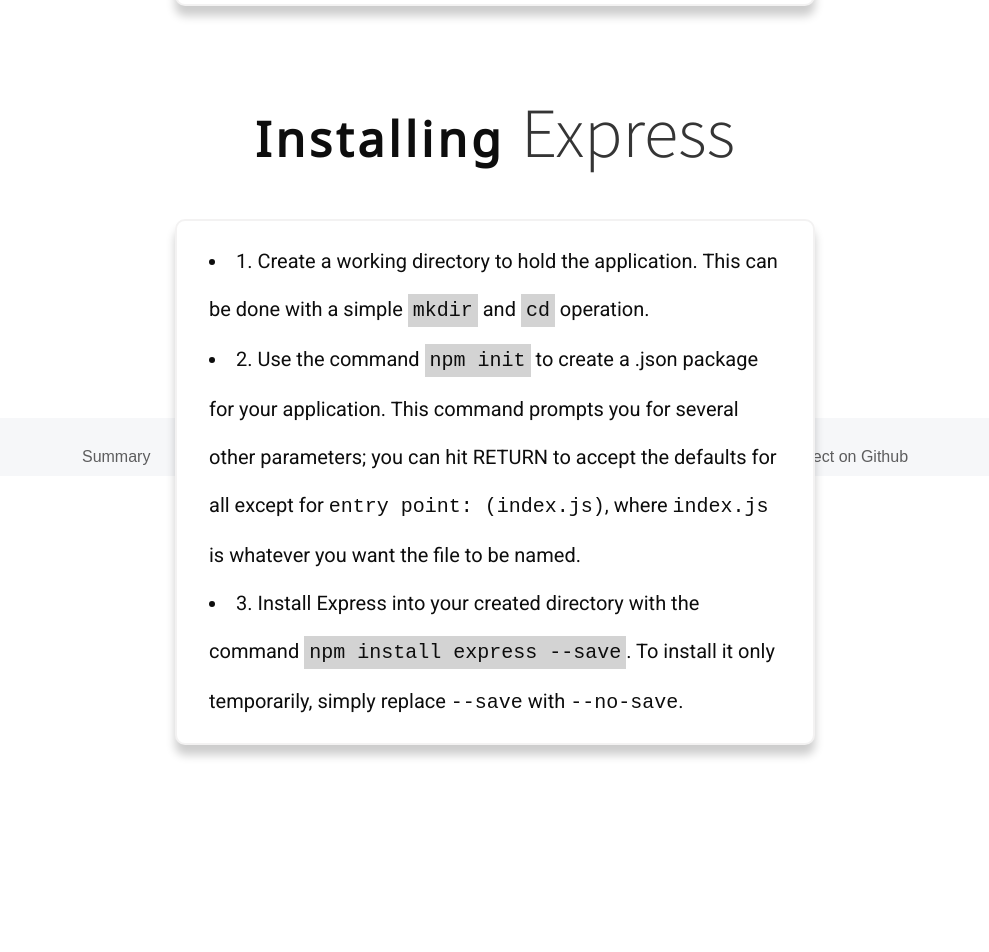
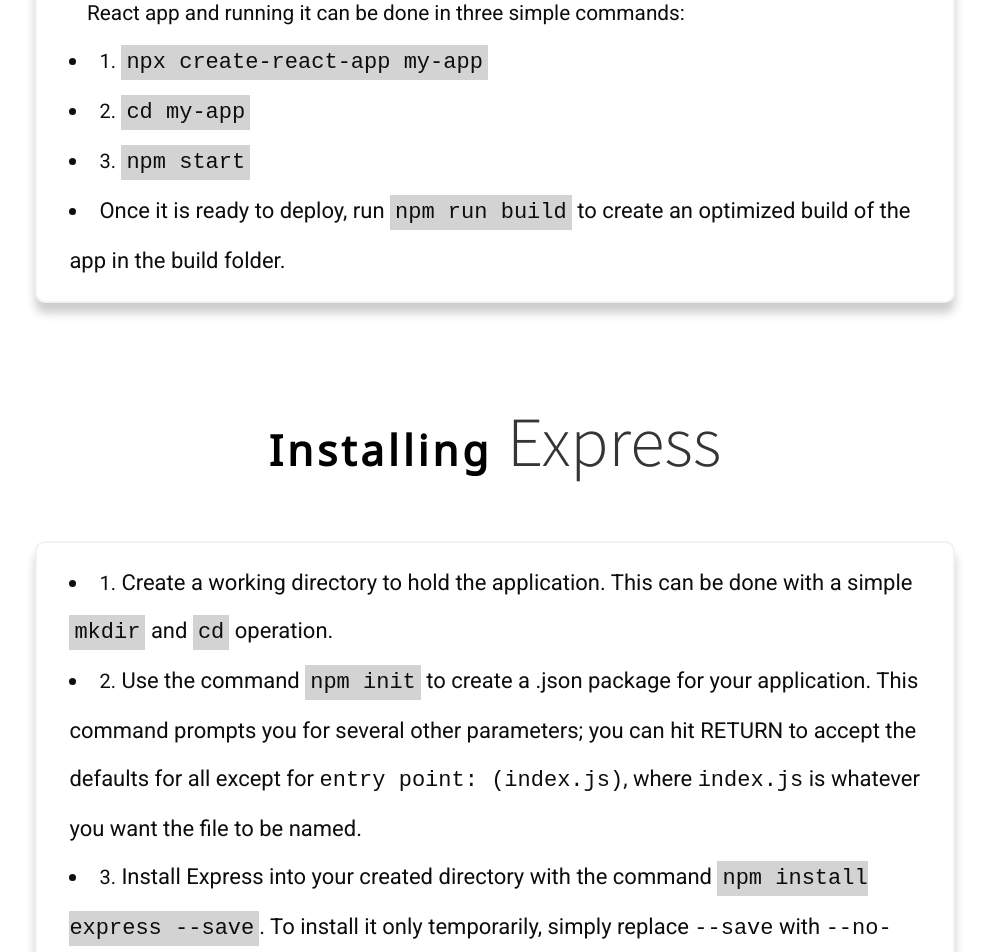
Before and after one commit to Ghazalmir/React-and-Express-Guide, a React (Create React App) app: page /installation in a window 1280 px wide. Shown: the part 369-1321 px from the top of the page, without its empty margins (145-1134 px from the left). Before the commit the page ends 1164 px from the top, so only its background shows below. Built offline with nearby package versions, Linux system fonts and the light colour scheme.

Commit message:
made Page 2 more responsive

```diff
--- a/src/pages/page01/page1.module.css
+++ b/src/pages/page01/page1.module.css
@@ -21,7 +21,7 @@
 .col6 {width:50%}
 .col7 {width:58.33%}
 .col8 {
-  margin-bottom: 50px !important;
+  margin-bottom: 100px !important;
   color: #0d0d0d;
   background-color: #fff;
 	border-radius: 10px;
@@ -34,9 +34,6 @@
 }
 
 .strengthsAndWeakness {
-  /* display: flex;
-  flex-direction: column;
-  justify-content: space-around; */
   display: grid;
   grid-template-rows: 1fr 1fr;
 }
@@ -155,12 +152,6 @@
   margin: 0;
 }
 
-/* @media only screen and (max-width:500px) {
-  img {max-width: 400px; height: auto};
-}
-@media only screen and (max-width:900px) {}
-@media only screen and (max-width:1920px) {} */
-
 @media only screen and (max-width:1280px) {
   .col8 {
     font-size: 18px;
--- a/src/pages/page02/page2.js
+++ b/src/pages/page02/page2.js
@@ -1,39 +1,161 @@
-import styles from './page2.module.css';
+import styles from "./page2.module.css";
 import { Helmet } from "react-helmet";
 
 function Page2() {
+	// const bodyStyles = {
+	//   'backgroundColor': 'blue',
+	// }
 	return (
-    <div>
 		<div className={styles.main}>
-        <h1 className={styles.h1Style}>Installing <span className={styles.reactWordHeader}>React</span></h1>
 			<div className={styles.all}>
+				<h2 className={styles.h2Style}>
+					Installing{" "}
+					<span className={styles.reactWordHeader}>React</span>
+				</h2>
 				<div className={styles.col8}>
-            <p className={styles.pStyle}>React can be added to a website in various ways, from adding it directly to an HTML page or through creating a more integrated app; this tutorial will handle the latter.
-            Creating a React app and running it can be done in three simple commands:
+					<p className={styles.pStyle}>
+						React can be added to a website in various ways, from
+						adding it directly to an HTML page or through creating a
+						more integrated app; this tutorial will handle the
+						latter. Creating a React app and running it can be done
+						in three simple commands:
 					</p>
 					<div className={styles.reactPop}>
-              <li><span style={{fontSize:20}}>1.</span> <span style={{fontFamily:'monospace', background: 'lightgray', padding: 5}}>npx create-react-app my-app</span></li>
-              <li><span style={{fontSize:20}}>2.</span> <span style={{fontFamily:'monospace', background: 'lightgray', padding: 5}}>cd my-app</span></li>
-              <li><span style={{fontSize:20}}>3.</span> <span style={{fontFamily:'monospace', background: 'lightgray', padding: 5}}>npm start</span></li>
-              <li>Once it is ready to deploy, run <span style={{fontFamily:'monospace', background: 'lightgray', padding: 5}}>npm run build</span> to create an optimized build of the app in the build folder.</li>
+						<li>
+							<span style={{ fontSize: 20 }}>1.</span>{" "}
+							<span
+								style={{
+									fontFamily: "monospace",
+									background: "lightgray",
+									padding: 5,
+								}}
+							>
+								npx create-react-app my-app
+							</span>
+						</li>
+						<li>
+							<span style={{ fontSize: 20 }}>2.</span>{" "}
+							<span
+								style={{
+									fontFamily: "monospace",
+									background: "lightgray",
+									padding: 5,
+								}}
+							>
+								cd my-app
+							</span>
+						</li>
+						<li>
+							<span style={{ fontSize: 20 }}>3.</span>{" "}
+							<span
+								style={{
+									fontFamily: "monospace",
+									background: "lightgray",
+									padding: 5,
+								}}
+							>
+								npm start
+							</span>
+						</li>
+						<li>
+							Once it is ready to deploy, run{" "}
+							<span
+								style={{
+									fontFamily: "monospace",
+									background: "lightgray",
+									padding: 5,
+								}}
+							>
+								npm run build
+							</span>{" "}
+							to create an optimized build of the app in the build
+							folder.
+						</li>
 					</div>
 				</div>
 				{/* <div className={styles.col4}>
 
           </div> */}
-        </div>
 
-        <h1 className={styles.h1Style}>Installing <span className={styles.expressWordHeader}>Express</span></h1>
-        <div className={styles.row}>
-          <div className={styles.col4}>
-
-          </div>
+				<h2 className={styles.h2Style}>
+					Installing{" "}
+					<span className={styles.expressWordHeader}>Express</span>
+				</h2>
+				<div className={styles.col4}></div>
 				<div className={styles.col8}>
 					<div>
-              <li><span style={{fontSize:20}}>1.</span> Create a working directory to hold the application. This can be done with a simple <span style={{fontFamily:'monospace', background: 'lightgray', padding: 5}}>mkdir</span> and <span style={{fontFamily:'monospace', background: 'lightgray', padding: 5}}>cd</span> operation.</li>
-              <li><span style={{fontSize:20}}>2.</span> Use the command <span style={{fontFamily:'monospace', background: 'lightgray', padding: 5}}>npm init</span> to create a .json package for your application. This command prompts you for several other parameters; you can hit RETURN to accept the defaults for all except for <span style={{fontFamily:'monospace'}}>entry point: (index.js)</span>, where <span style={{fontFamily:'monospace'}}>index.js</span> is whatever you want the file to be named.</li>
-              <li><span style={{fontSize:20}}>3.</span> Install Express into your created directory with the command <span style={{fontFamily:'monospace', background: 'lightgray', padding: 5}}>npm install express --save</span>. To install it only temporarily, simply replace <span style={{fontFamily:'monospace'}}>--save</span> with <span style={{fontFamily:'monospace'}}>--no-save</span>.</li>
-            </div>
+						<li>
+							<span style={{ fontSize: 20 }}>1.</span> Create a
+							working directory to hold the application. This can
+							be done with a simple{" "}
+							<span
+								style={{
+									fontFamily: "monospace",
+									background: "lightgray",
+									padding: 5,
+								}}
+							>
+								mkdir
+							</span>{" "}
+							and{" "}
+							<span
+								style={{
+									fontFamily: "monospace",
+									background: "lightgray",
+									padding: 5,
+								}}
+							>
+								cd
+							</span>{" "}
+							operation.
+						</li>
+						<li>
+							<span style={{ fontSize: 20 }}>2.</span> Use the
+							command{" "}
+							<span
+								style={{
+									fontFamily: "monospace",
+									background: "lightgray",
+									padding: 5,
+								}}
+							>
+								npm init
+							</span>{" "}
+							to create a .json package for your application. This
+							command prompts you for several other parameters;
+							you can hit RETURN to accept the defaults for all
+							except for{" "}
+							<span style={{ fontFamily: "monospace" }}>
+								entry point: (index.js)
+							</span>
+							, where{" "}
+							<span style={{ fontFamily: "monospace" }}>
+								index.js
+							</span>{" "}
+							is whatever you want the file to be named.
+						</li>
+						<li>
+							<span style={{ fontSize: 20 }}>3.</span> Install
+							Express into your created directory with the command{" "}
+							<span
+								style={{
+									fontFamily: "monospace",
+									background: "lightgray",
+									padding: 5,
+								}}
+							>
+								npm install express --save
+							</span>
+							. To install it only temporarily, simply replace{" "}
+							<span style={{ fontFamily: "monospace" }}>
+								--save
+							</span>{" "}
+							with{" "}
+							<span style={{ fontFamily: "monospace" }}>
+								--no-save
+							</span>
+							.
+						</li>
 					</div>
 				</div>
 			</div>
--- a/src/pages/page02/page2.module.css
+++ b/src/pages/page02/page2.module.css
@@ -3,13 +3,7 @@
   animation: fadeInAnimationCard ease-out 1s;
   animation-iteration-count: 1;
   animation-fill-mode: forwards;
-  padding-left: 20rem;
-  padding-right: 20rem;
-  display: flex;
-  flex-direction: column;
-  justify-content: center;
-  align-items: center;
-  height: 92.1vh;
+  min-height: 88.5vh;
 }
 
 @keyframes fadeInAnimationCard {
@@ -35,15 +29,22 @@
   border: 2px solid #f3f2f2;
 	box-shadow: 0 10px 10px rgba(0, 0, 0, 0.2);
 	overflow: hidden;
-  font-size: 20px;
+  font-size: 22px;
   padding: 1rem;
   padding-right: 2rem;
   padding-left: 2rem;
   line-height: 3rem;
+  width: 70%;
 }
 
 .all {
+  margin-top: 3rem;
   display: flex;
+  flex-direction: column;
+  align-items: center;
+  gap: 20px;
+  padding-left: 2rem;
+  padding-right: 2rem;
 }
 
 .all ul {
@@ -126,11 +127,15 @@
 
 .h2Style {
   margin-top: 1.5rem;
-  margin-bottom: 0;
+  margin-bottom: 1rem;
   text-align: center;
   font-family: "Noto sans", sans-serif;
   font-size: 42px;
 	letter-spacing: 0.25rem;
+}
+
+.h2Style > h2 {
+  margin: 0;
 }
 
 .h3Style {
@@ -147,8 +152,63 @@
   margin: 0;
 }
 
-@media only screen and (max-width:500px) {
+/* @media only screen and (max-width:500px) {
   img {max-width: 400px; height: auto};
 }
 @media only screen and (max-width:900px) {}
-@media only screen and (max-width:1920px) {}
+@media only screen and (max-width:1920px) {} */
+@media only screen and (max-width:1500px) {
+}
+
+@media only screen and (max-width:720px) {
+  .col8 {
+    font-size: 18px;
+    padding-right: 2rem;
+    padding-left: 2rem;
+  }
+  .pStyle {
+    font-size: 18px;
+  }
+}
+
+@media only screen and (max-width:580px) {
+  .col8 {
+    width: 80%;
+  }
+  .pStyle {
+    font-size: 18px;
+  }
+  .h2Style {
+    font-size: 2.5rem;
+  }
+  .reactWordHeader {
+    font-size: 3rem;
+  }
+  .expressWordHeader {
+    font-size: 3.9rem;
+  }
+}
+
+@media only screen and (max-width:480px) {
+  .h2Style {
+    font-size: 2rem;
+  }
+  .reactWordHeader {
+    font-size: 2.5rem;
+  }
+  .expressWordHeader {
+    font-size: 3.4rem;
+  }
+}
+
+@media only screen and (max-width:380px) {
+  .h2Style {
+    font-size: 1.2rem;
+  }
+  .reactWordHeader {
+    font-size: 2rem;
+  }
+  .expressWordHeader {
+    font-size: 2.8rem;
+  }
+}
--- a/src/pages/page03/tutorial.js
+++ b/src/pages/page03/tutorial.js
@@ -32,12 +32,11 @@
 							<li>Create our React App</li>
 							<li>Get rid of unecessary files/folders</li>
 							<li>
-								Create components and stylesheets for those
-								components using CSS Modules
+								Create necessary React components
 							</li>
+							<li>Style components using CSS Module stylesheets</li>
 							<li>
-								Design the app using previous knowledge of HTML
-								and CSS
+								Lay out the components within the app
 							</li>
 						</ul>
 					</section>
```
Lines whose indentation alone changed are shown as unchanged.
